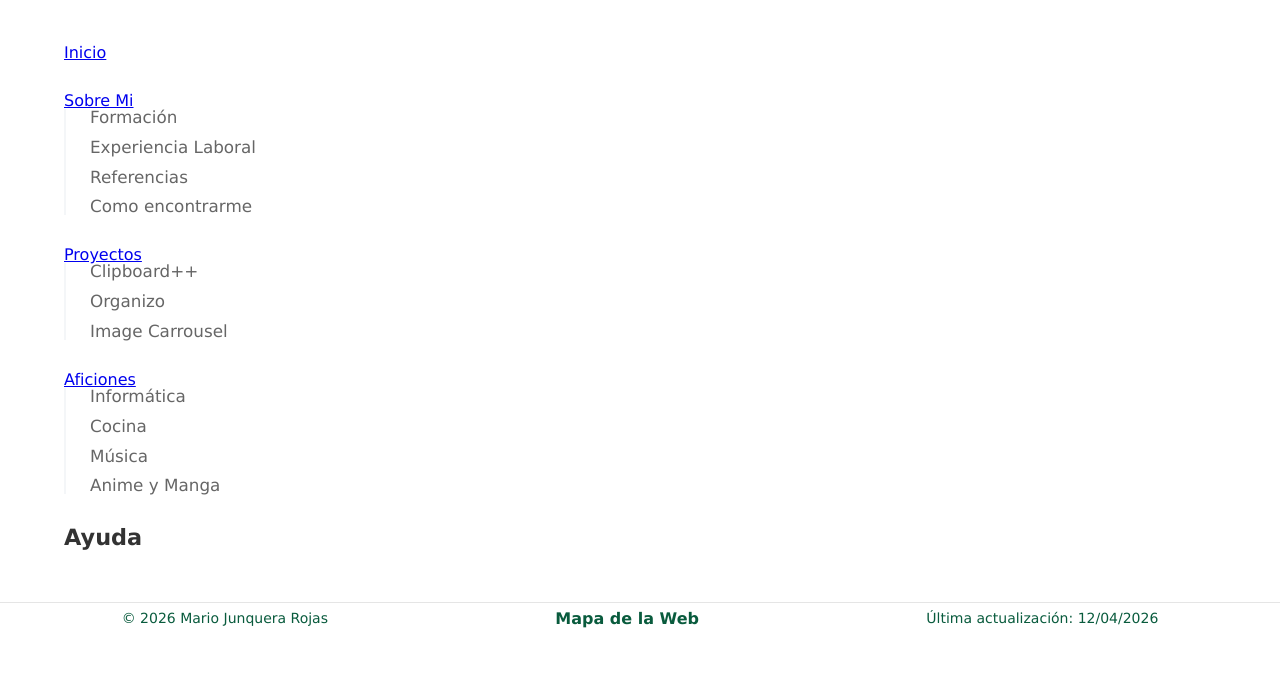
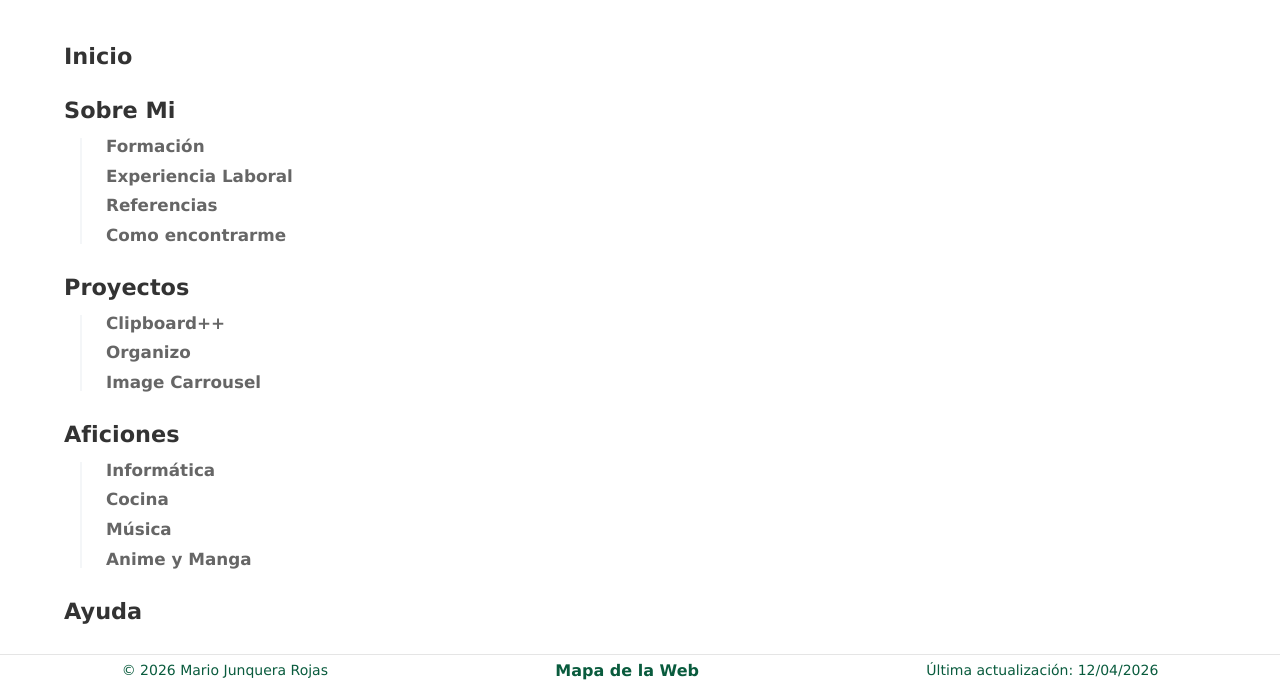
Before and after one commit to Mister-Mario/Master_UX, a website built with Vite: page mapa.html in a window 1280 px wide. Shown: the part 165-852 px from the top of the page. Before the commit the page ends 800 px from the top, so only its background shows below. Built offline with nearby package versions, Linux system fonts and the light colour scheme.

Commit message:
Ajustes estilos mapa

```diff
--- a/css/mapa.css
+++ b/css/mapa.css
@@ -7,12 +7,9 @@ main>ol>li {
     margin-bottom: 2rem;
 }
 
-main>ol h3 {
+
+main>ol a {
     font-size: 1.4rem;
-    margin: 0 0 1rem 0;
-}
-
-main>ol h3 a {
     text-decoration: none;
     color: #333333;
     font-weight: 700;
@@ -22,7 +19,8 @@ main>ol h3 a {
 main>ol ol {
     padding-left: 1.5rem;
     border-left: 2px solid #f4f6f8;
-    margin: 0;
+    margin-top: 1rem;
+    margin-left: 1rem;
 }
 
 main>ol ol li {
@@ -38,10 +36,8 @@ main>ol ol li a {
     transition: color 0.2s ease;
 }
 
-main>ol h3 a:hover,
-main>ol h3 a:focus-visible,
-main>ol ol li a:hover,
-main>ol ol li a:focus-visible {
+main>ol a:hover,
+main>ol a:focus-visible {
     color: #095b3d;
     text-decoration: underline;
     text-underline-offset: 4px;
--- a/mapa.html
+++ b/mapa.html
@@ -124,7 +124,7 @@
             </li>
 
             <li>
-                <h3><a href="ayuda.html" data-i18n="nav.help">Ayuda</a>
+                <a href="ayuda.html" data-i18n="nav.help">Ayuda</a>
             </li>
         </ol>
     </main>
```
